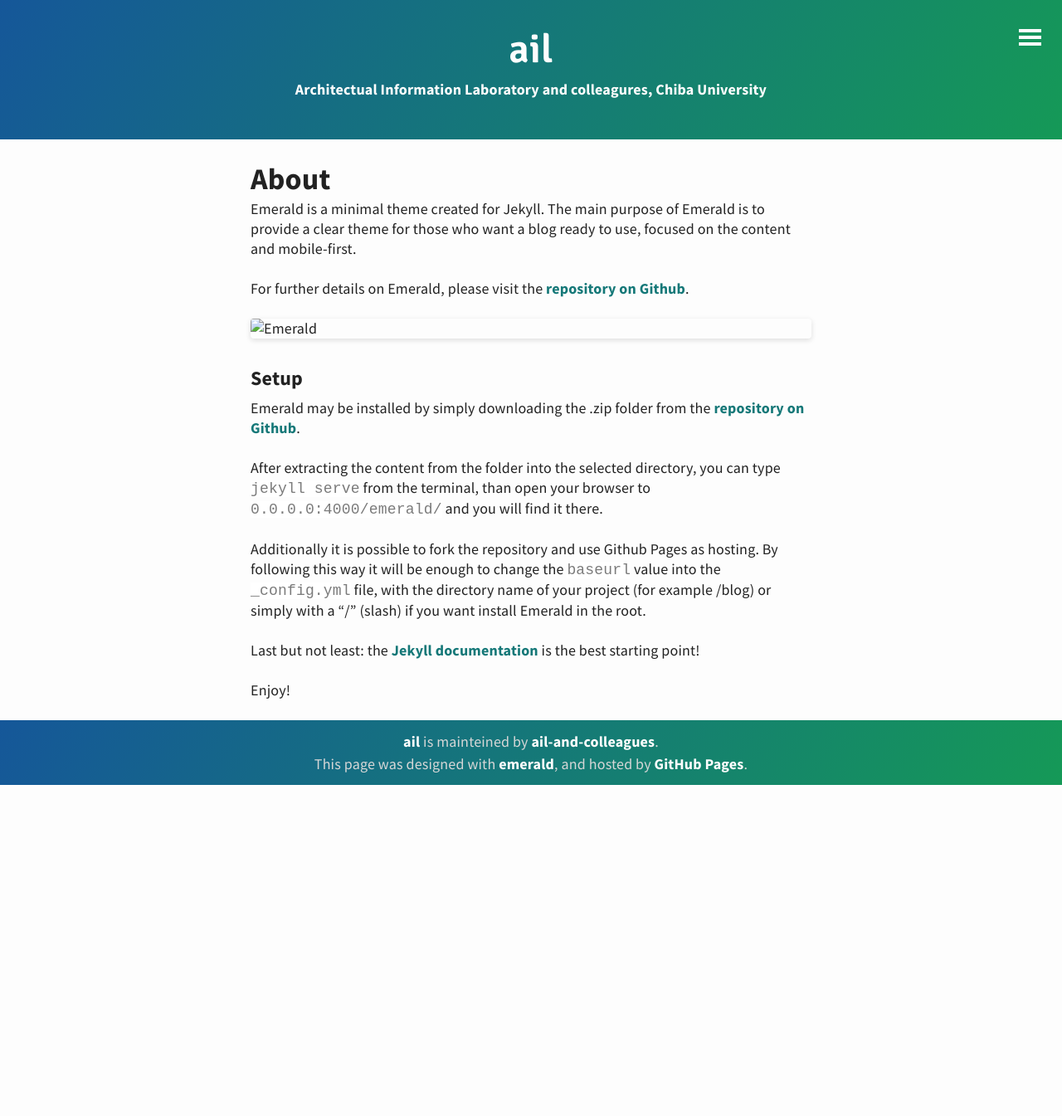
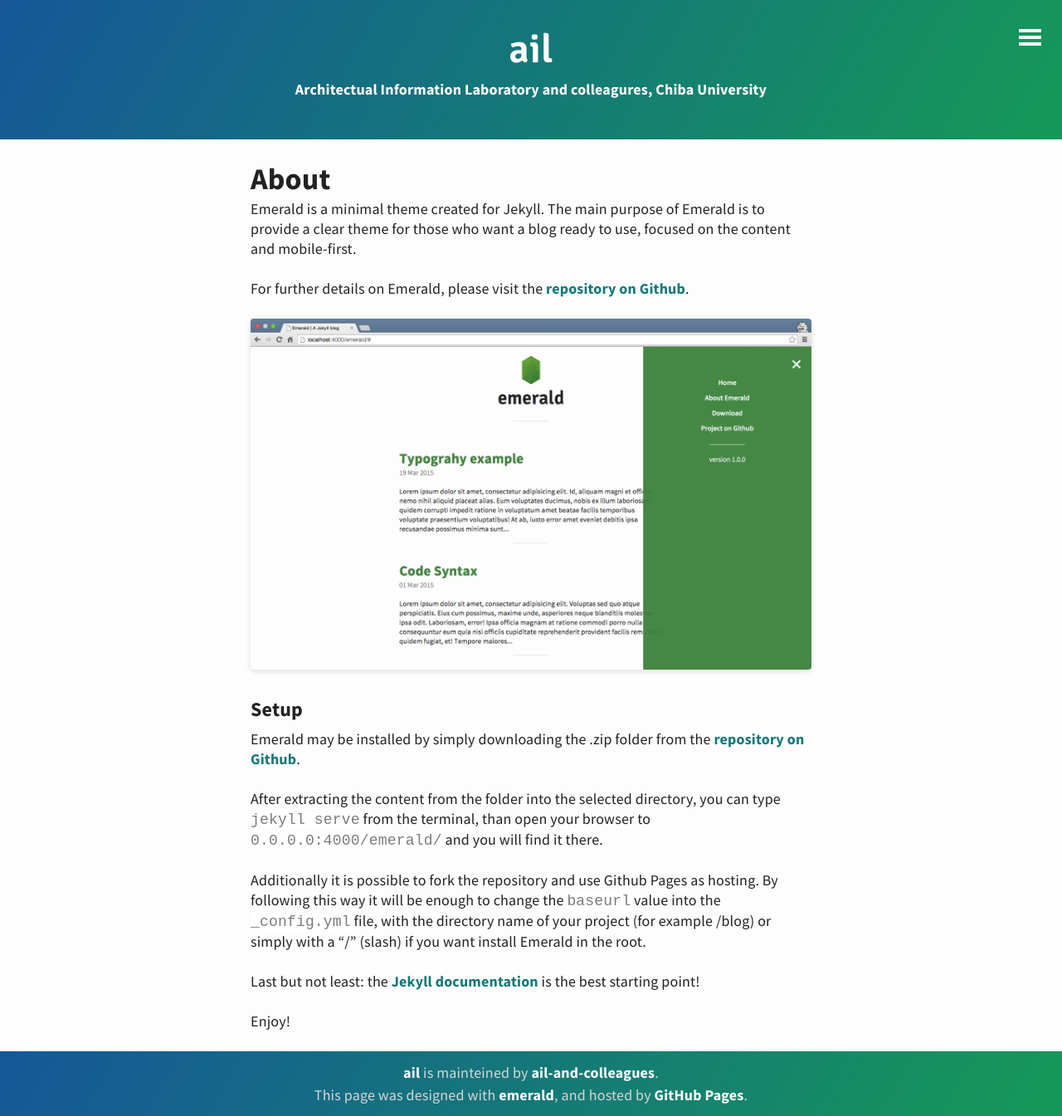
Before and after one commit to ail-and-colleagues/ail-and-colleagues.github.io, a Jekyll site: the page built from staticpages/about.md, in a window 1280 px wide. Shown: the whole page at 83% size. Built offline with Jekyll 4.4.1, drawn with Linux system fonts in a browser that asks for light colours; before the commit the page ends 946 px from its top, so only the background shows below that.

Commit message:
test  menu pages.

```diff
--- a/_sass/typography.scss
+++ b/_sass/typography.scss
@@ -32,6 +32,16 @@
 	font-size: 1.125em; /* 18px/16px */
 	line-height: 1.3334em; /* 24px/18px */
 	padding: 0.66667em 0; /* 12px/18px * 2 (Use padding instead of margin to maintain proximity with paragraph) */
+}
+
+hr {
+	content: "";
+    display: block;
+    position: relative;
+    height: 4px;
+    width: 1.5em;
+    background-color: lighten($text-color, 35%);
+    transition: all 0.3s ease-in;
 }
 
 blockquote {
--- a/staticpages/about copy.md
+++ b/staticpages/about.md
@@ -7,7 +7,7 @@
 
 For further details on Emerald, please visit the [repository on Github](https://github.com/KingFelix/emerald/).
 
-![Emerald](img/Emerald01.png "Emerald")
+![Emerald](../img/Emerald01.png "Emerald")
 
 ### Setup
 Emerald may be installed by simply downloading the .zip folder from the [repository on Github](https://github.com/KingFelix/emerald/archive/master.zip).
```
